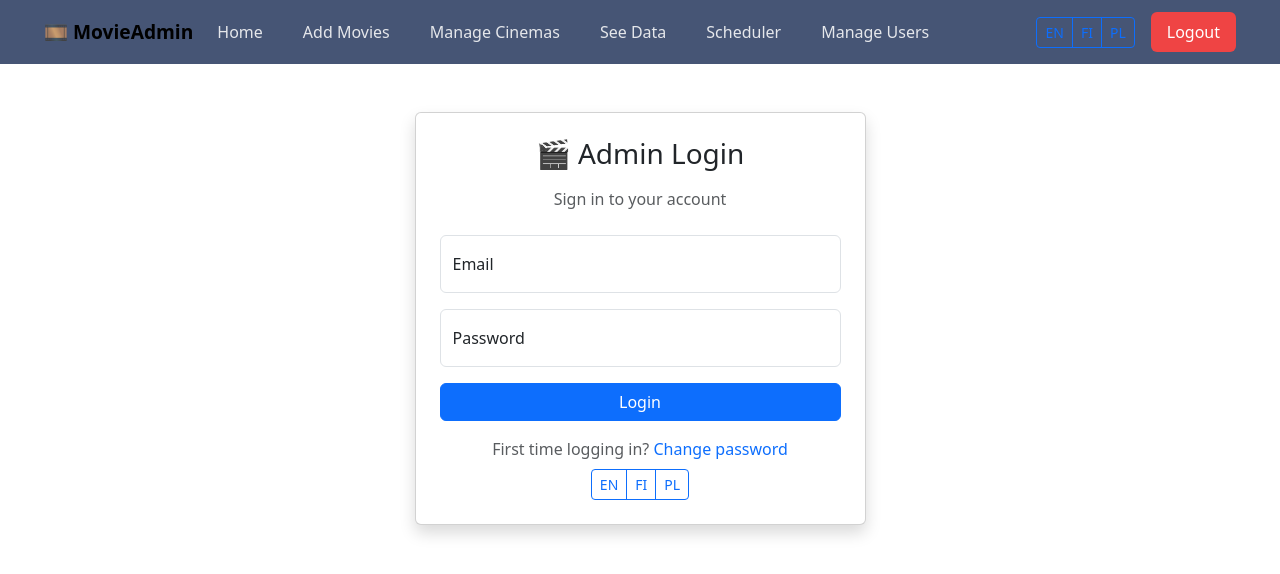
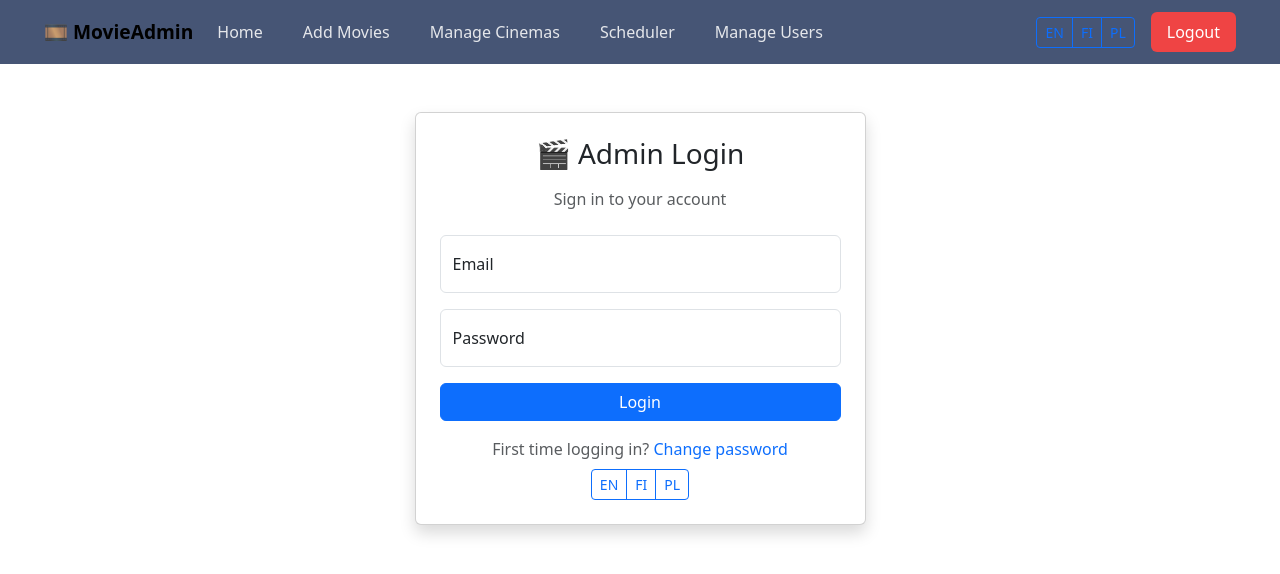
Before and after one commit to DIN24-AGI/cinema-front-end, a React (Vite) app in the folder cinema-front/: page /admin/login in a window 1280 px wide. Shown: the top 574 px of the page. Built offline with nearby package versions, Linux system fonts and the light colour scheme; no server answers; sample sign-in values are in the browser's storage.

Commit message:
add comments, update navbar

```diff
--- a/cinema-front/src/components/NavBar/NavBar.tsx
+++ b/cinema-front/src/components/NavBar/NavBar.tsx
@@ -75,33 +75,7 @@ const Navbar: React.FC<NavbarProps> = ({ onLogout }) => {
 								{t("nav.cinemas")}
 							</NavLink>
 						</li>
-						{/* <li className="nav-item">
-							<NavLink
-								to="/admin/halls"
-								className={({ isActive }) => `nav-link ${isActive ? styles.active : ""}`}
-								onClick={closeNavbar}
-							>
-								{t("nav.halls")}
-							</NavLink>
-						</li> */}
-						<li className="nav-item">
-							<NavLink
-								to="/admin/data"
-								className={({ isActive }) => `nav-link ${isActive ? styles.active : ""}`}
-								onClick={closeNavbar}
-							>
-								{t("nav.data")}
-							</NavLink>
-						</li>
-						{/* <li className="nav-item">
-							<NavLink
-								to="/movie-list"
-								className={({ isActive }) => `nav-link ${isActive ? styles.active : ""}`}
-								onClick={closeNavbar}
-							>
-								{t("nav.movieList")}
-							</NavLink>
-						</li> */}
+
 						<li className="nav-item">
 							<NavLink
 								to="/admin/scheduler"
@@ -111,15 +85,7 @@ const Navbar: React.FC<NavbarProps> = ({ onLogout }) => {
 								Scheduler
 							</NavLink>
 						</li>
-						{/* <li className="nav-item">
-							<NavLink
-								to="/admin/change-password"
-								className={({ isActive }) => `nav-link ${isActive ? styles.active : ""}`}
-								onClick={closeNavbar}
-							>
-								{t("nav.changePassword")}
-							</NavLink>
-						</li> */}
+
 						<li className="nav-item">
 							<NavLink
 								to="/admin/users"
```
Also changed, not shown: cinema-front/src/components/Statistics.tsx (+83 -11 lines).
